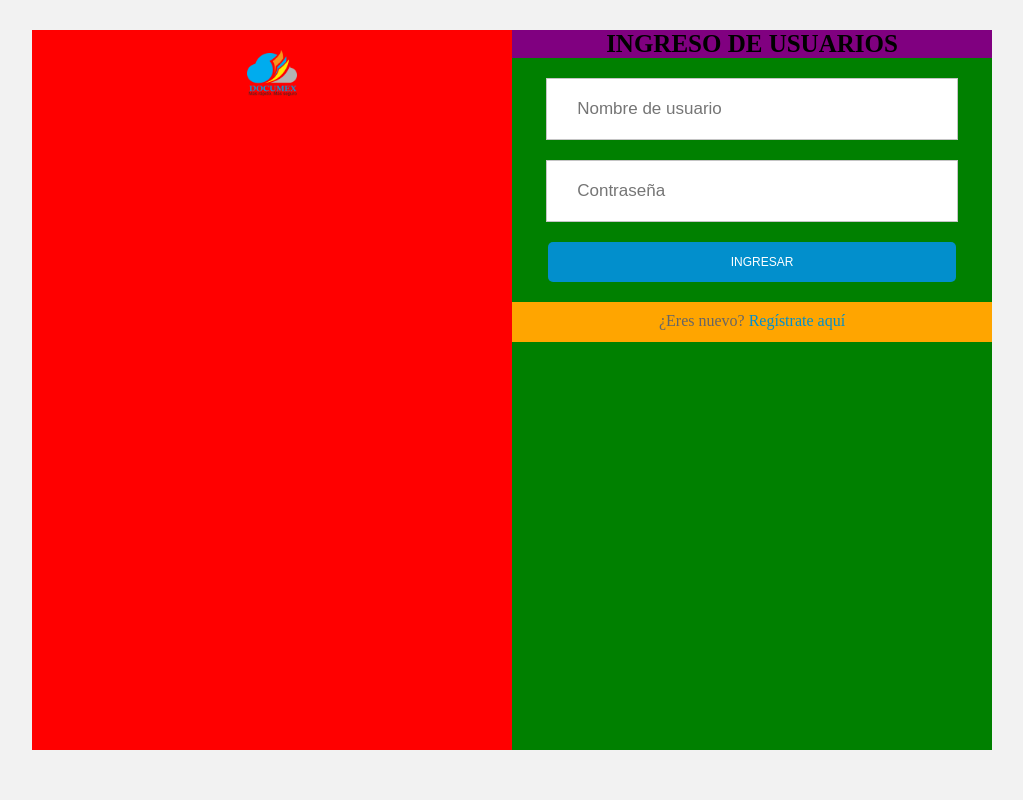
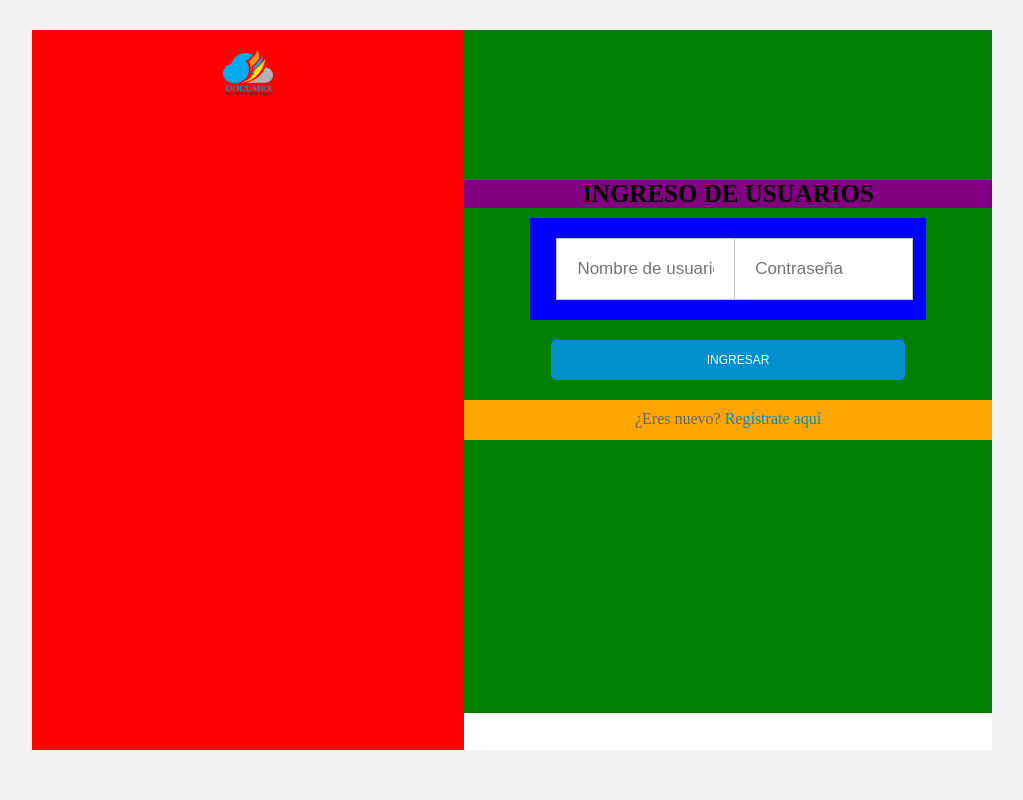
Before and after one commit to JuanCarlosOrdonezCcoriccaza/DocumexDjango, a Django app: page /accounts/login in a window 1280 px wide. Shown: the whole page, without its empty margins (128-1151 px from the left). Run offline with Django 3.2, Linux system fonts and the light colour scheme; some libraries are stand-ins or nearby versions.

Commit message:
login usuario estilos ordenador mejorado

```diff
--- a/src/static/styles/estiloLU.css
+++ b/src/static/styles/estiloLU.css
@@ -14,15 +14,16 @@
         margin: 30px auto;
     }
     #logo{
-        width:50%;
+        width:45%;
         background-color: red;
         height: 100%;
         float:left;
     }
     #contenido{
         float:left;
-        width:50%;
-        height:100%;
+        padding-top:150px;
+        width:55%;
+        height:74%;
         background-color: green;
     }
     img{
@@ -52,7 +53,40 @@
         color: #666666;
         transition: 0.1s;
     }
-
+    #user_pass{
+        background-color: blue;
+        width:70%;
+        margin: 10px auto;
+        padding-left:5%;
+    }
+    #usuario{
+        display:inline-block;
+        width: 37%;
+        height:40px;
+        padding: 10px 20px;
+        margin:0;
+        outline:none;
+        border-color: rgb(197, 197, 197);
+        border-width: 1px;
+        border-style: solid;
+        font-size: 17px;
+        color: #666666;
+        transition: 0.1s;
+    }
+    #password{
+        display:inline-block;
+        width: 37%;
+        height:40px;
+        padding: 10px 20px;
+        margin-left: -5px;
+        outline:none;
+        border-color: rgb(197, 197, 197);
+        border-width: 1px;
+        border-style: solid;
+        font-size: 17px;
+        color: #666666;
+        transition: 0.1s;
+    }
     :not(#ingresar):focus{
         border: solid 1px #028fcc;
         transition: 0.1s;
@@ -65,7 +99,7 @@
         text-transform: uppercase;
         font-size: 12px;
         border-radius: 5px;
-        width: 85%;
+        width: 67%;
     }
     #ingresar:hover{
         background-color: #212529;
--- a/src/templates/loginUser.html
+++ b/src/templates/loginUser.html
@@ -20,8 +20,10 @@
                     <h1>Ingreso de Usuarios</h1>
                     <form action="login" method="post" id="form1">
                         {% csrf_token %}
-                        <input type="text" name="username" id="username" maxlength="20" placeholder="Nombre de usuario">
+                        <div id="user_pass">
+                            <input type="text" name="username" id="usuario" maxlength="20" placeholder="Nombre de usuario">
                         <input type="password" name="password" id="password" placeholder="Contraseña">
+                        </div>
                         <input type="submit" value="Ingresar" id="ingresar">
                     </form>
                     <div id="respuesta">
```
